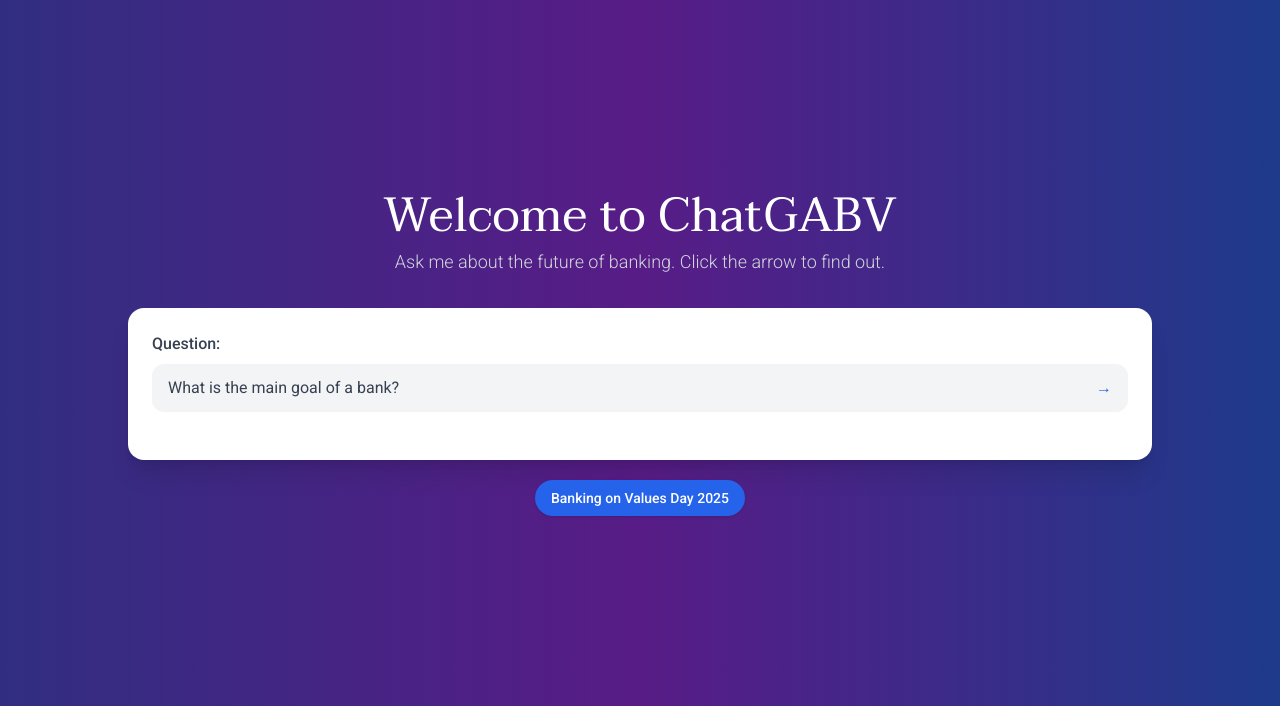
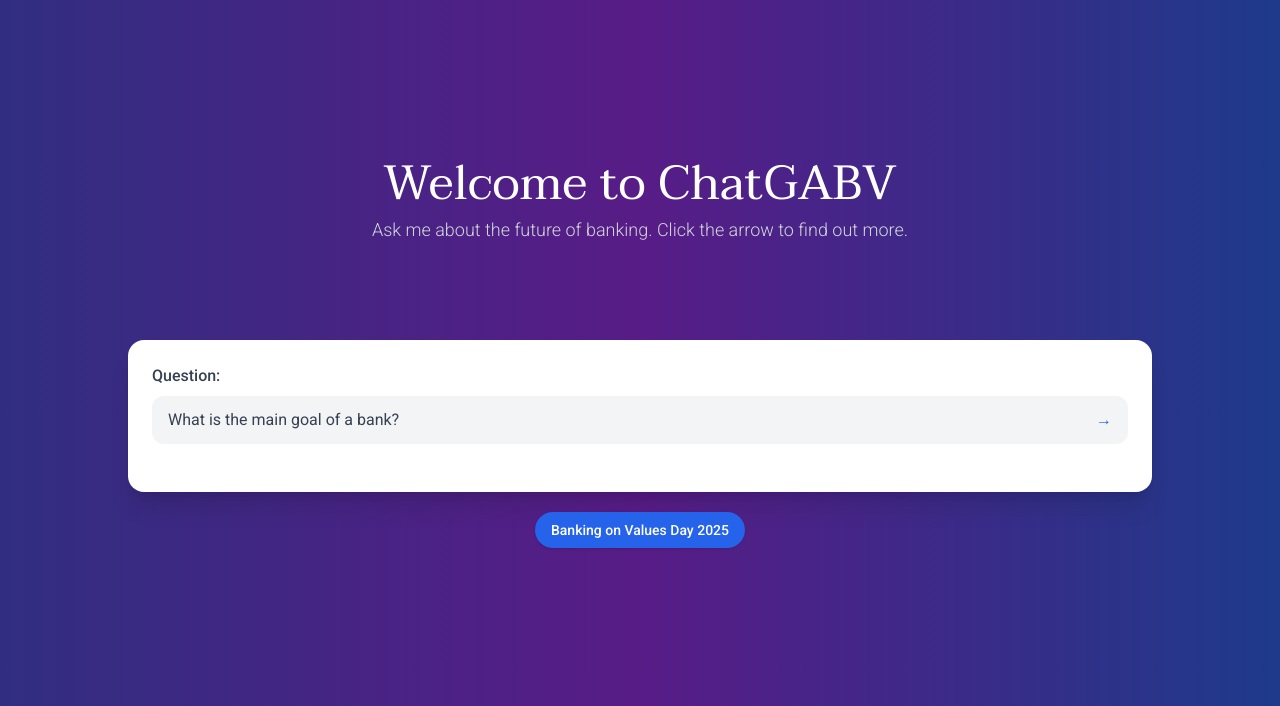
Before and after one commit to nancy-lfg/BOVD-2025, a plain HTML site: page index.html in a window 1280 px wide. Shown: the part 94-800 px from the top of the page. Drawn offline with nearby package versions, Linux system fonts and the light colour scheme.

Commit message:
Update index.html

```diff
--- a/index.html
+++ b/index.html
@@ -36,9 +36,9 @@
 
   <!-- Hero Section -->
   <section id="hero" class="bg-gradient-to-r from-indigo-900 via-purple-900 to-blue-900 text-white px-6 text-center flex flex-col justify-center items-center" style="min-height: calc(100vh - 64px);">
-    <div class="max-w-4xl w-full text-center mb-8">
+    <div class="max-w-4xl w-full text-center mb-24">
       <h2 class="text-5xl font-taviraj font-normal mb-2">Welcome to ChatGABV</h2>
-      <p class="text-base md:text-lg text-gray-300 font-light">Ask me about the future of banking. Click the arrow to find out.</p>
+      <p class="text-base md:text-lg text-gray-300 font-light">Ask me about the future of banking. Click the arrow to find out more.</p>
       </div>
 
       <!-- Chat container -->
```
